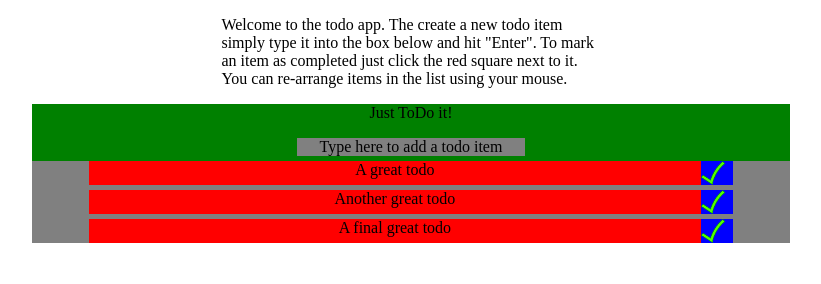
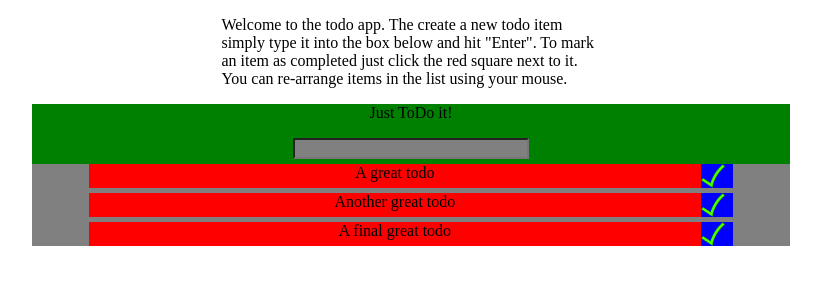
Before and after one commit to wikey/thinkful, a plain HTML site: page unit3/main.html in a window 1280 px wide. Shown: the whole page, without its empty margins (229-1050 px from the left). Drawn offline with Linux system fonts and the light colour scheme.

Commit message:
replaced the todoentry class plain text area with an input field and an element ID

```diff
--- a/unit3/css/main.css
+++ b/unit3/css/main.css
@@ -11,7 +11,7 @@
     background-color: green;
     position: relative;
 }
-.todoentry {
+#newTodo {
     width: 30%;
     margin: 0 auto;
     background-color: grey;
--- a/unit3/main.html
+++ b/unit3/main.html
@@ -11,7 +11,7 @@
     </div>
     <div class="container">
       <p>Just ToDo it!</p>
-      <div class="todoentry">Type here to add a todo item</div>
+	<input type="text" id="newTodo"></input>
       <div class="todos">
 	<div class="itembox">
  	  <div class="itemleft">A great todo</div>
```
